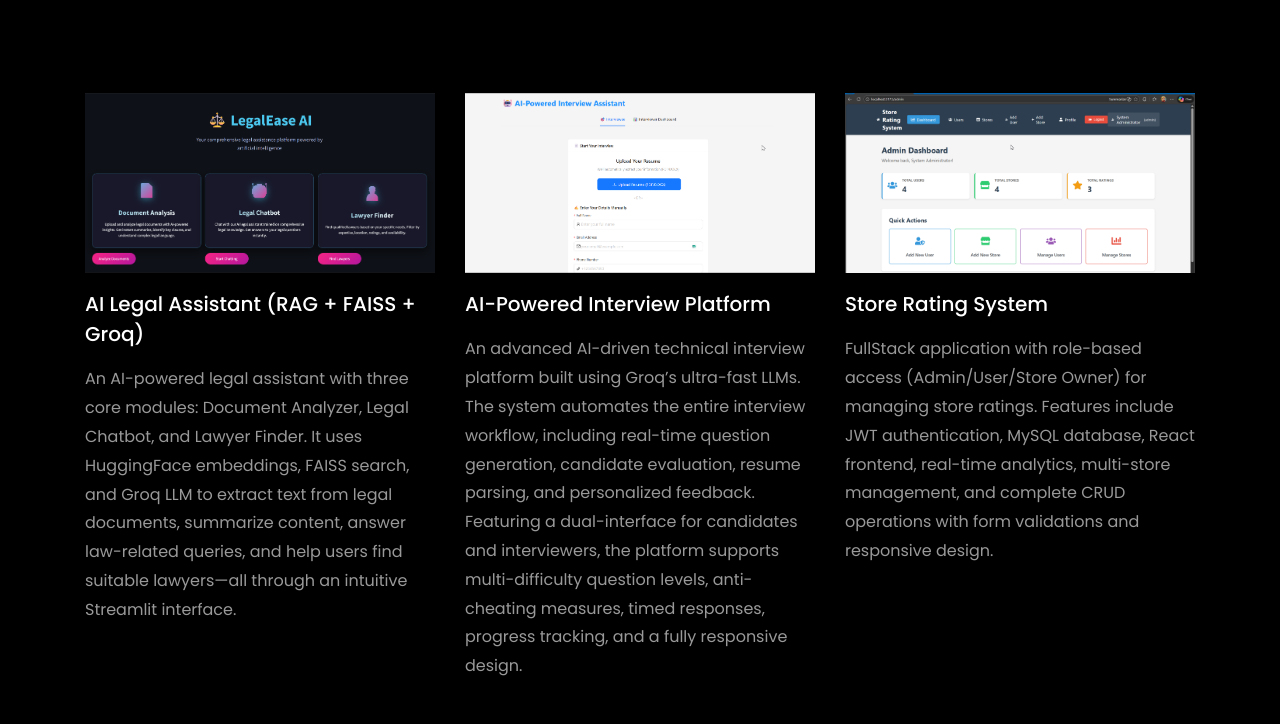
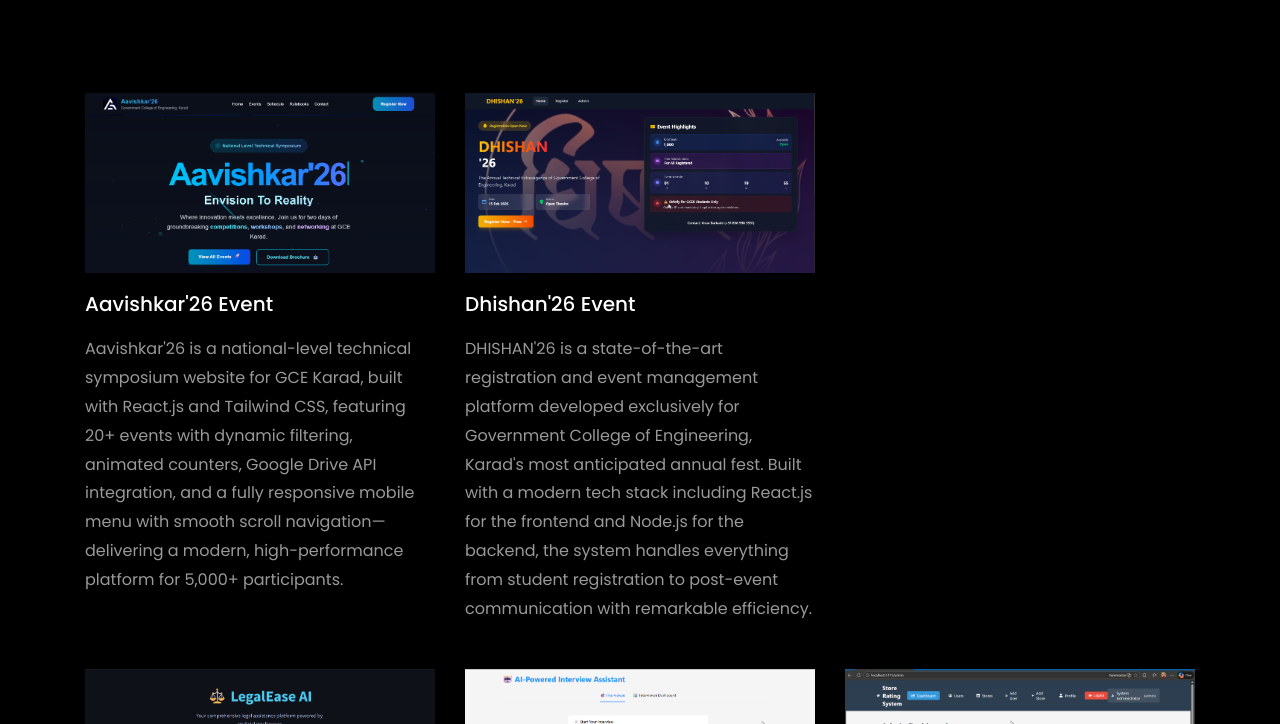
Before and after one commit to SanketChopade777/My-Portfolio, a plain HTML site: page index.html in a window 1280 px wide. Shown: the part 4850-5574 px from the top of the page. Drawn offline with Linux system fonts and the light colour scheme; animation ran at ten frames a second; files whose address does not match are found by name.

Commit message:
updated code

```diff
--- a/index.html
+++ b/index.html
@@ -445,6 +445,43 @@
 
 		<div class="col-md-4 d-flex ftco-animate">
 			<div class="blog-entry">
+			<a href="https://aavishkar-26.vercel.app/" class="block-20 zoom-effect"
+				style="background-image: url('images/proj_16.jpg');"></a>
+			<div class="text mt-3 float-right d-block">
+				<h3 class="heading">
+				<a href="https://github.com/SanketChopade777/Aavishkar-26">Aavishkar'26 Event</a>
+				</h3>
+				<p> Aavishkar'26 is a national-level technical symposium website for GCE Karad, built with React.js
+  and Tailwind CSS, featuring 20+ events with dynamic filtering, animated counters, Google Drive
+  API integration, and a fully responsive mobile menu with smooth scroll navigation—delivering a
+  modern, high-performance platform for 5,000+ participants.</p>
+			</div>
+			</div>
+		</div>
+
+		<div class="col-md-4 d-flex ftco-animate">
+			<div class="blog-entry">
+			<a href="https://dhishan-frontend.vercel.app/" class="block-20 zoom-effect"
+				style="background-image: url('images/proj_17.jpg');"></a>
+			<div class="text mt-3 float-right d-block">
+				<h3 class="heading">
+				<a href="https://github.com/SanketChopade777/dhishan-frontend">Dhishan'26 Event</a>
+				</h3>
+				<p>DHISHAN'26 is a state-of-the-art registration and event management platform developed exclusively for Government College of Engineering, Karad's most anticipated annual fest. Built with a modern tech stack including React.js for the frontend and Node.js for the backend, the system handles everything from student registration to post-event communication with remarkable efficiency.</p>
+			</div>
+			</div>
+		</div>
+
+		<!-- Invisible placeholder to keep layout symmetric -->
+		<div class="col-md-4 d-flex" style="visibility:hidden;"></div>
+
+		</div>
+
+		<!-- Row 2 (2 PROJECTS, centered as 3-column layout) -->
+		<div class="row d-flex justify-content-center">
+
+		<div class="col-md-4 d-flex ftco-animate">
+			<div class="blog-entry">
 			<a href="https://legal-assistance-6fu5.onrender.com/" class="block-20 zoom-effect"
 				style="background-image: url('images/proj_13.jpg');"></a>
 			<div class="text mt-3 float-right d-block">
@@ -487,7 +524,7 @@
 			</div>
 		</div>
 
-		<!-- Row 2 -->
+		<!-- Row 3 -->
 		<div class="row d-flex">
 
 		<div class="col-md-4 d-flex ftco-animate">
@@ -529,7 +566,7 @@
 		</div>
 		</div>
 
-		<!-- Row 3 -->
+		<!-- Row 4 -->
 		<div class="row d-flex">
 		<div class="col-md-4 d-flex ftco-animate">
 			<div class="blog-entry">
@@ -565,7 +602,7 @@
 		</div>
 		</div>
 
-		<!-- Row 4 -->
+		<!-- Row 5 -->
 		<div class="row d-flex">
 		<div class="col-md-4 d-flex ftco-animate">
 			<div class="blog-entry">
@@ -601,7 +638,7 @@
 		</div>
 		</div>
 
-		<!-- Row 5 -->
+		<!-- Row 6 -->
 		<div class="row d-flex">
 		<div class="col-md-4 d-flex ftco-animate">
 			<div class="blog-entry">
```
Also changed, not shown: images/proj_16.jpg (added), images/proj_17.jpg (added).
